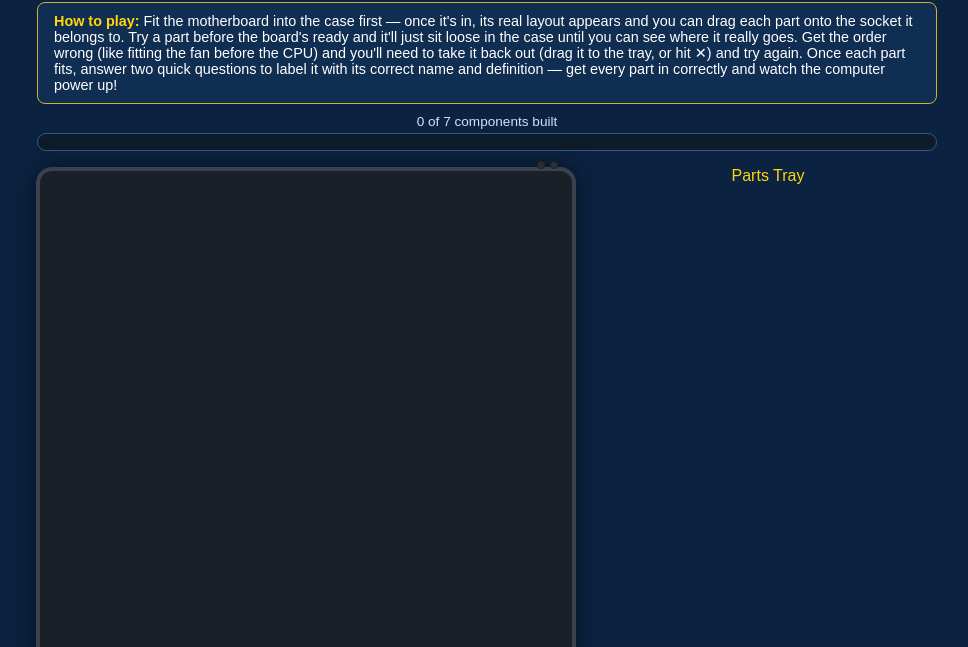
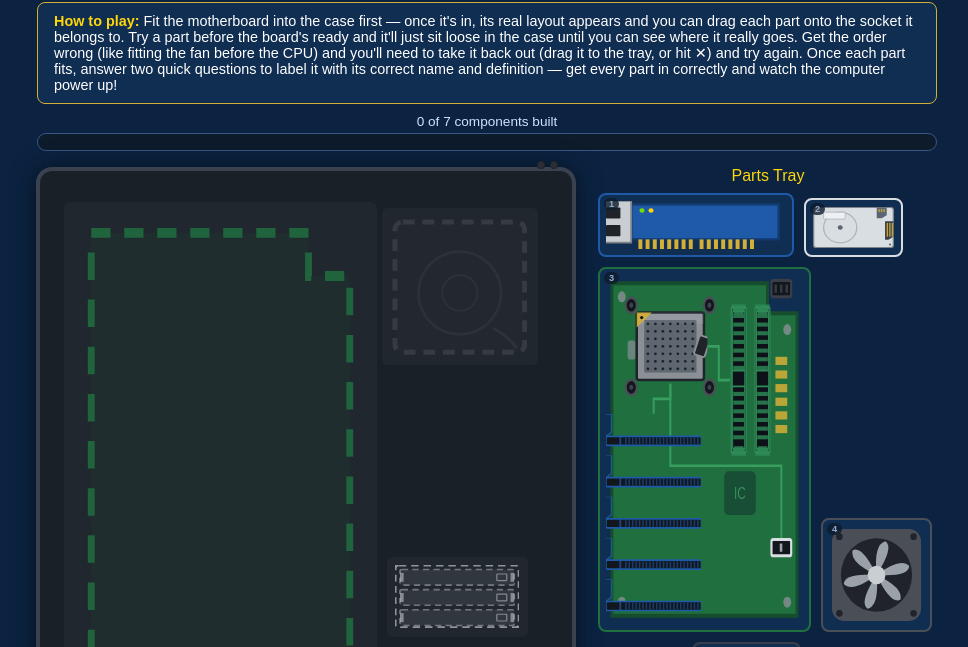
Before and after one commit to SaintJohnHenryNewman/SaintJohnHenryNewman, a plain HTML site: page build-a-computer/index.html in a window 1280 px wide. Shown: the part 75-722 px from the top of the page, without its empty margins (153-1121 px from the left). Drawn offline with Linux system fonts and the light colour scheme.

Commit message:
Update index.html

```diff
--- a/build-a-computer/index.html
+++ b/build-a-computer/index.html
@@ -714,7 +714,7 @@ button.action:hover{
     </div>
 </div>
 
-<script src="../shared/component-icons.js"></script>
+<script src="component-icons.js"></script>
 <script>
 
 const FILL_COLORS = {motherboard:'#1f6f3f', cpu:'#8a9096', ram:'#2e8b57', psu:'#3a3f47', hdd:'#d9dee3', fan:'#4a4f57', nic:'#1e5aa8'};
```
